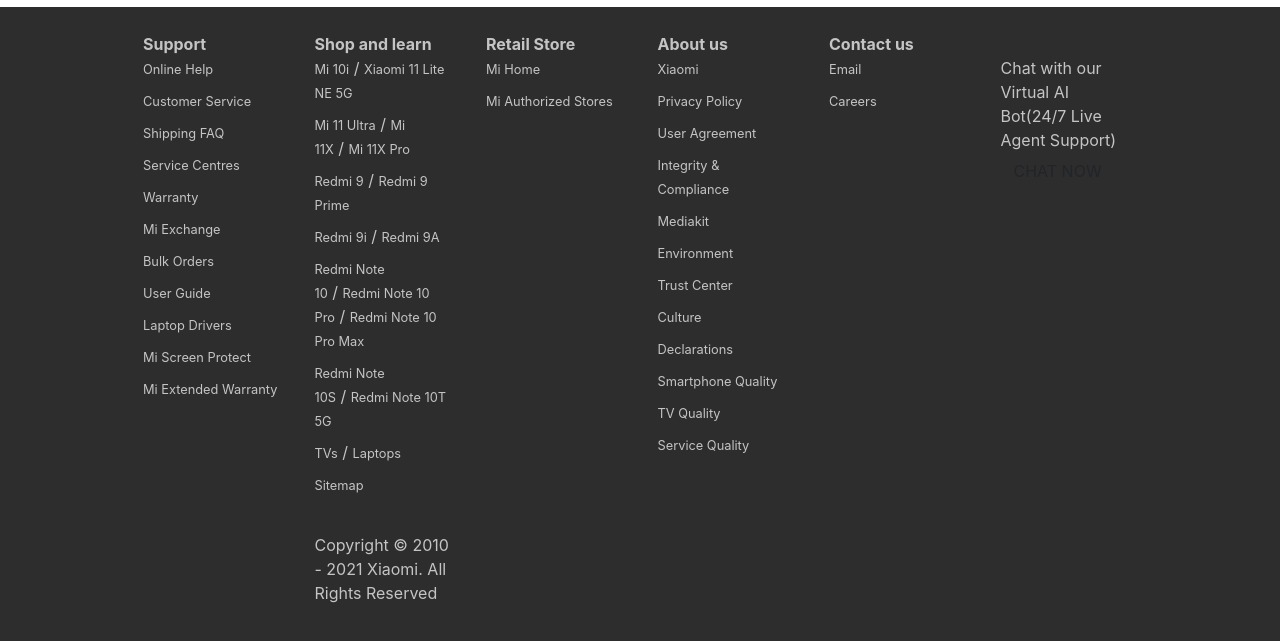
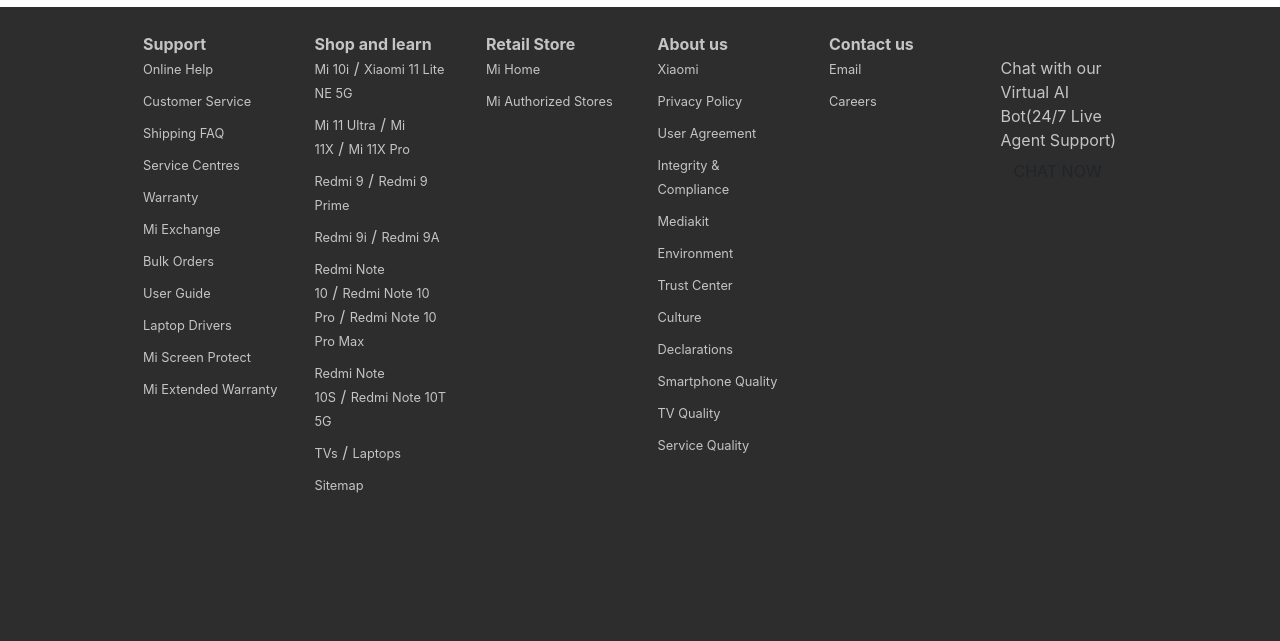
Before and after one commit to ANIRUDDHA-12/mi-clone, a plain HTML site: page index.html in a window 1280 px wide. Shown: the part 4595-5236 px from the top of the page. Drawn offline with nearby package versions, Linux system fonts and the light colour scheme.

Commit message:
my first clone project

```diff
--- a/index.html
+++ b/index.html
@@ -322,7 +322,7 @@
       <b></b>
       <div class="container ">
         <div class="copyright">
-          Copyright © 2010 - 2021 Xiaomi. All Rights Reserved        </div>
+                </div>
                    </div>
     </div>
 
```
